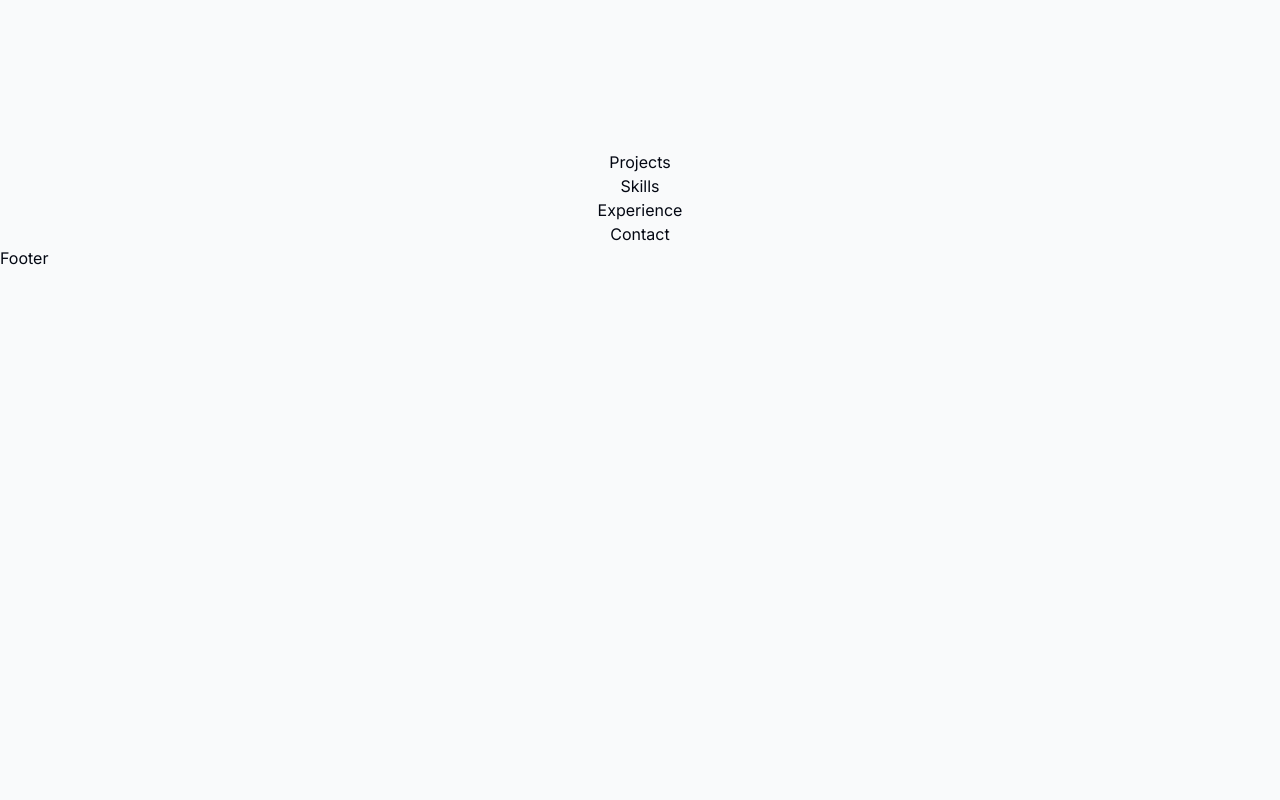
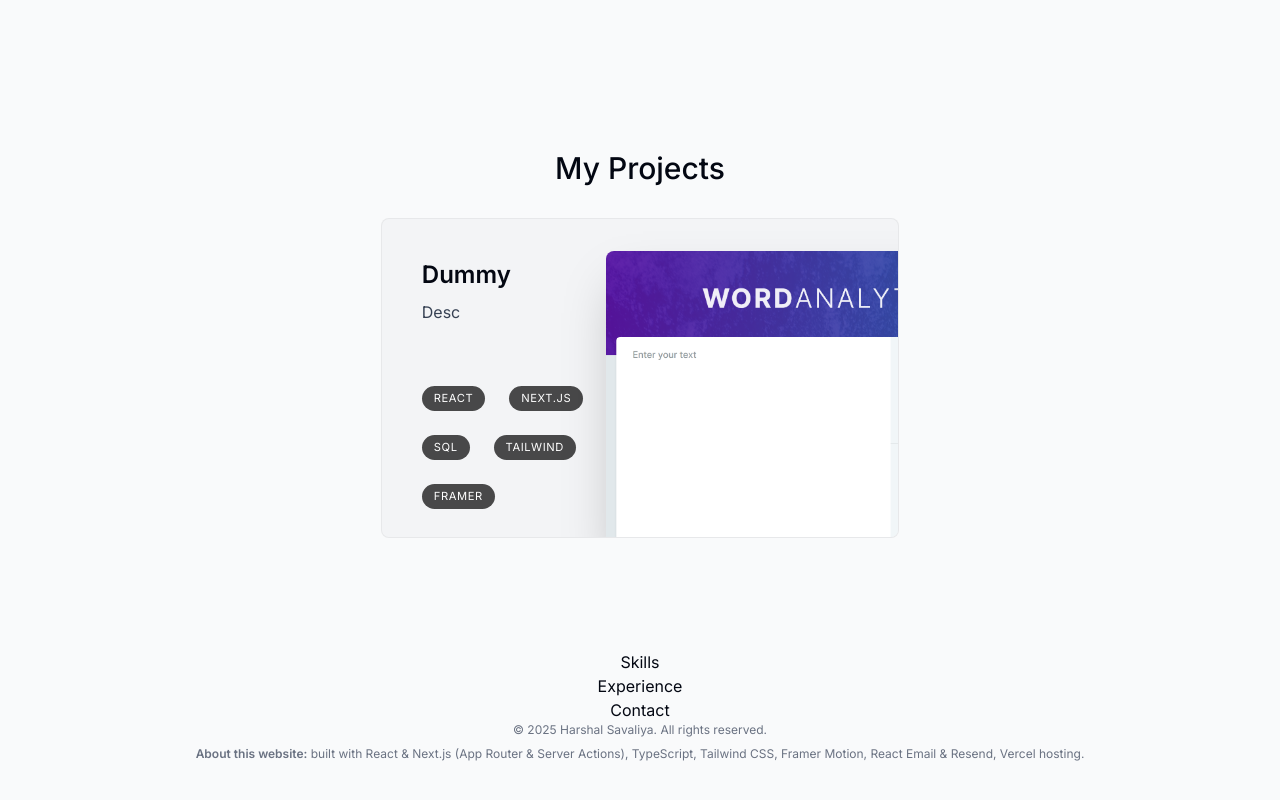
Before and after one commit to hetx19/personal-portfolio, a Next.js app: page / in a window 1280 px wide. Shown: the part 1138-1938 px from the top of the page. Before the commit the page ends 1408 px from the top, so only its background shows below. Built offline with nearby package versions, Linux system fonts and the light colour scheme.

Commit message:
Adding Footer And Projects Section

```diff
--- a/components/footer.tsx
+++ b/components/footer.tsx
@@ -1,5 +1,16 @@
 import React from "react";
 
 export default function Footer() {
-  return <div>Footer</div>;
+  return (
+    <footer className="mb-10 px-4 text-center text-gray-500">
+      <small className="mb-2 block text-xs">
+        &copy; 2025 Harshal Savaliya. All rights reserved.
+      </small>
+      <p className="text-xs">
+        <span className="font-semibold">About this website:</span> built with
+        React & Next.js (App Router & Server Actions), TypeScript, Tailwind CSS,
+        Framer Motion, React Email & Resend, Vercel hosting.
+      </p>
+    </footer>
+  );
 }
--- a/components/project.tsx
+++ b/components/project.tsx
@@ -1,5 +1,74 @@
-import React from "react";
+"use client";
 
-export default function Project() {
-  return <div>Project</div>;
+import { useRef } from "react";
+import Image from "next/image";
+import { motion, useScroll, useTransform } from "framer-motion";
+
+// Data
+import { projectsData } from "@/lib/data";
+
+type ProjectProps = (typeof projectsData)[number];
+
+export default function Project({
+  title,
+  description,
+  tags,
+  imageUrl,
+}: ProjectProps) {
+  const ref = useRef<HTMLDivElement>(null);
+  const { scrollYProgress } = useScroll({
+    target: ref,
+    offset: ["0 1", "1.33 1"],
+  });
+
+  const scaleProgess = useTransform(scrollYProgress, [0, 1], [0.8, 1]);
+  const opacityProgess = useTransform(scrollYProgress, [0, 1], [0.6, 1]);
+
+  return (
+    <motion.div
+      ref={ref}
+      style={{
+        scale: scaleProgess,
+        opacity: opacityProgess,
+      }}
+      className="group mb-3 sm:mb-8 last:mb-0"
+    >
+      <section className="bg-gray-100 max-w-[42rem] border border-black/5 rounded-lg overflow-hidden sm:pr-8 relative sm:h-[20rem] hover:bg-gray-200 transition sm:group-even:pl-8 dark:text-white dark:bg-white/10 dark:hover:bg-white/20">
+        <div className="pt-4 pb-7 px-5 sm:pl-10 sm:pr-2 sm:pt-10 sm:max-w-[50%] flex flex-col h-full sm:group-even:ml-[18rem]">
+          <h3 className="text-2xl font-semibold">{title}</h3>
+          <p className="mt-2 leading-relaxed text-gray-700 dark:text-white/70">
+            {description}
+          </p>
+          <ul className="flex flex-wrap mt-4 gap-6 sm:mt-auto">
+            {tags.map((tag, index) => (
+              <li
+                className="bg-black/[0.7] px-3 py-1 text-[0.7rem] uppercase tracking-wider text-white rounded-full dark:text-white/70"
+                key={index}
+              >
+                {tag}
+              </li>
+            ))}
+          </ul>
+        </div>
+
+        <Image
+          src={imageUrl}
+          alt="Project I worked on"
+          quality={95}
+          className="absolute hidden sm:block top-8 -right-40 w-[28.25rem] rounded-t-lg shadow-2xl
+        transition
+        group-hover:scale-[1.04]
+        group-hover:-translate-x-3
+        group-hover:translate-y-3
+        group-hover:-rotate-2
+
+        group-even:group-hover:translate-x-3
+        group-even:group-hover:translate-y-3
+        group-even:group-hover:rotate-2
+
+        group-even:right-[initial] group-even:-left-40"
+        />
+      </section>
+    </motion.div>
+  );
 }
--- a/components/projects.tsx
+++ b/components/projects.tsx
@@ -1,5 +1,28 @@
+"use client";
+
 import React from "react";
 
+// Data
+import { projectsData } from "@/lib/data";
+import { useSectionInView } from "@/lib/hooks";
+
+// Components
+import Heading from "./heading";
+import Project from "./project";
+
 export default function Projects() {
-  return <div>Projects</div>;
+  const { ref } = useSectionInView("Projects", 0.5);
+
+  return (
+    <section ref={ref} id="projects" className="scroll-mt-28 mb-28">
+      <Heading>My Projects</Heading>
+      <div>
+        {projectsData.map((project, index) => (
+          <React.Fragment key={index}>
+            <Project {...project} />
+          </React.Fragment>
+        ))}
+      </div>
+    </section>
+  );
 }
```
